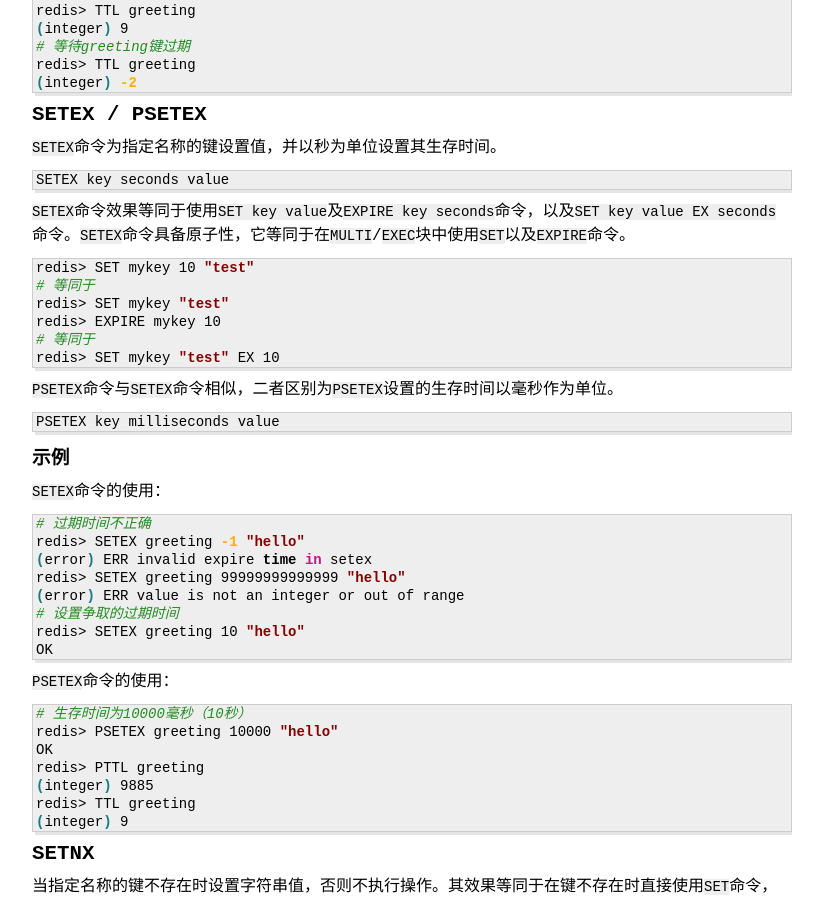
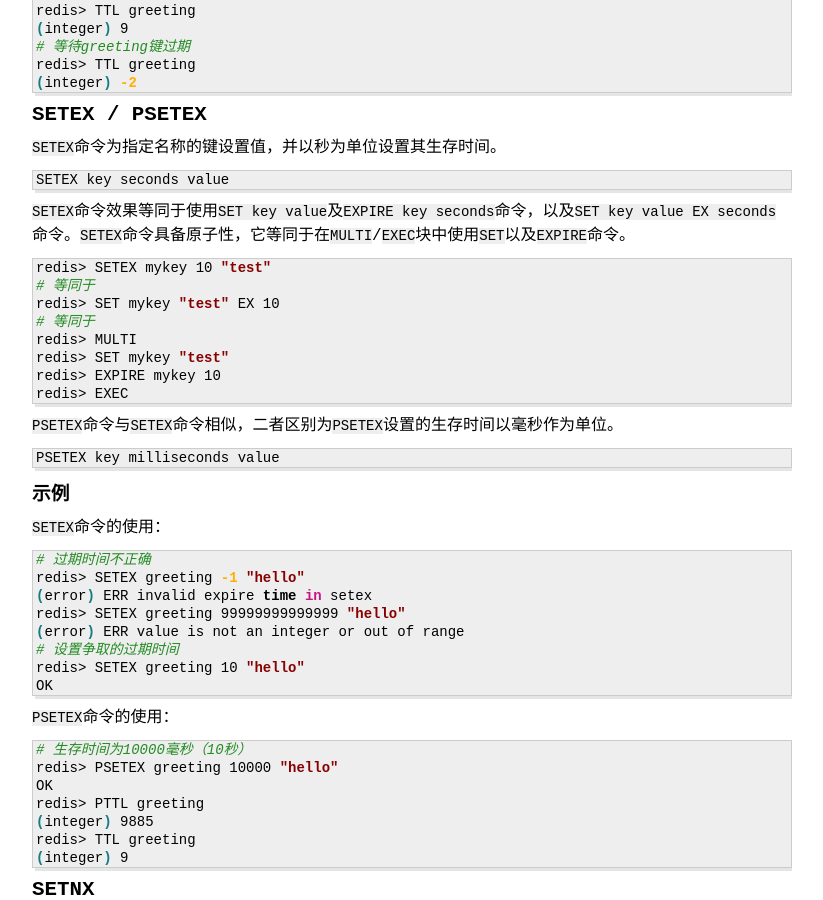
Before and after one commit to ghosind/ghosind.github.io, a Jekyll site: the page built from _posts/redis/2020-06-22-redis-string.md, in a window 1280 px wide and 900 px high, scrolled down 3778 px. Shown: the whole window, without its empty margins (228-1051 px from the left). Built offline with Jekyll 4.4.1, drawn with Linux system fonts in a browser that asks for light colours; comment, search, counter and statistics services are not loaded.

Commit message:
Fix error.

````diff
--- a/_posts/redis/2020-06-22-redis-string.md
+++ b/_posts/redis/2020-06-22-redis-string.md
@@ -249,12 +249,14 @@
 `SETEX`命令效果等同于使用`SET key value`及`EXPIRE key seconds`命令，以及`SET key value EX seconds`命令。`SETEX`命令具备原子性，它等同于在`MULTI`/`EXEC`块中使用`SET`以及`EXPIRE`命令。
 
 ```sh
-redis> SET mykey 10 "test"
+redis> SETEX mykey 10 "test"
 # 等同于
+redis> SET mykey "test" EX 10
+# 等同于
+redis> MULTI
 redis> SET mykey "test"
 redis> EXPIRE mykey 10
-# 等同于
-redis> SET mykey "test" EX 10
+redis> EXEC
 ```
 
 `PSETEX`命令与`SETEX`命令相似，二者区别为`PSETEX`设置的生存时间以毫秒作为单位。
````
